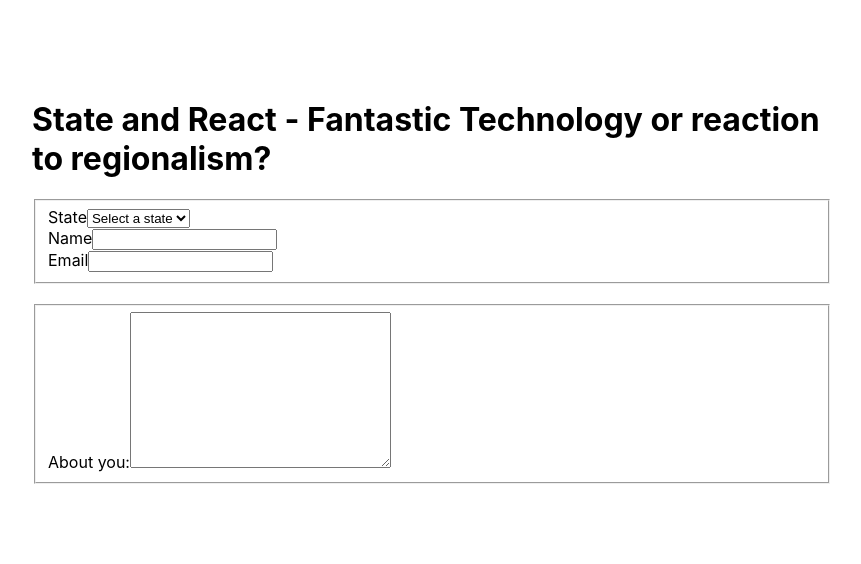
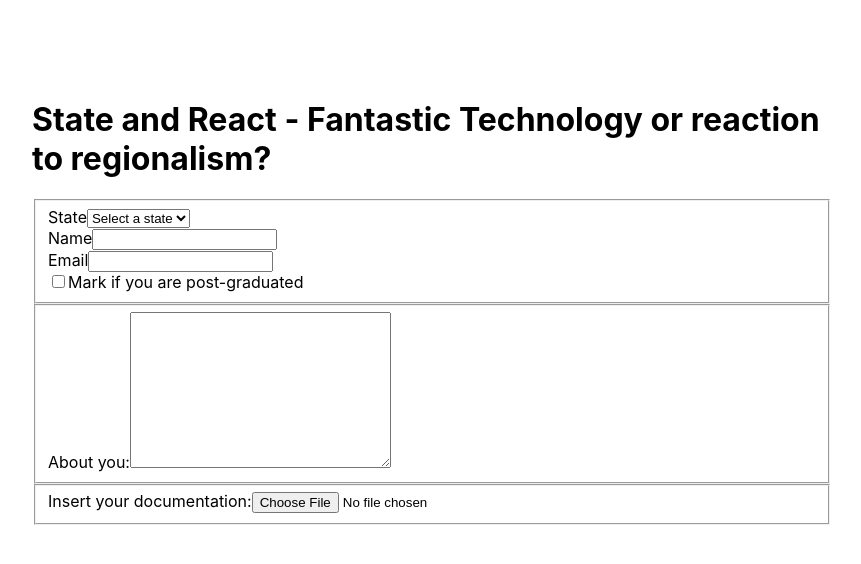
Before and after one commit to lucasiqueira/trybe-exercicios, a React (Create React App) app in the folder 2-front-end/secao-3-componentes-de-estado-eventos-e-formularios-com-react/dia-2-formularios-no-react/my-form-1.0/: page / in a window 1280 px wide. Shown: the top 564 px of the page, without its empty margins (68-929 px from the left). Built offline with nearby package versions, Linux system fonts and the light colour scheme.

Commit message:
feat: adding controlled checkbox element

```diff
--- a/2-front-end/secao-3-componentes-de-estado-eventos-e-formularios-com-react/dia-2-formularios-no-react/my-form-1.0/src/components/Form.jsx
+++ b/2-front-end/secao-3-componentes-de-estado-eventos-e-formularios-com-react/dia-2-formularios-no-react/my-form-1.0/src/components/Form.jsx
@@ -1,25 +1,26 @@
-import { Component } from "react";
+import React, { Component } from "react";
 
 class Form extends Component {
   constructor() {
     super()
-
+    this.fileInput = React.createRef();
     this.state = {
       name: '',
       email: '',
       state: 'Select a state',
       aboutyou: '',
+      postgraduation: false,
     }
   }
 
   handleChange = ({target}) => {
-    const { name, value } = target
+    const { name } = target
+    const value = (target.type === 'checkbox') ? target.checked : target.value;
     this.setState({ [name]: value })
-    console.log(value);
   }
 
   render() {
-    const { name, email, state, aboutyou } = this.state;
+    const { name, email, state, aboutyou, postgraduation } = this.state;
     return(
       <div>
         <h1>State and React - Fantastic Technology or reaction to regionalism?</h1>
@@ -55,10 +56,19 @@
               Email
               <input type="email" name="email" value={ email } onChange={ this.handleChange } />
             </label>
+            <br />
+            <label htmlFor="">
+              <input
+                type="checkbox"
+                name="postgraduation"
+                id="postgraduation"
+                value={ postgraduation }
+                onChange={ this.handleChange }
+              />
+              Mark if you are post-graduated
+            </label>
           </fieldset>
-          <br />
           <fieldset>
-
             <label htmlFor="">
               About you:
               <textarea
@@ -71,6 +81,12 @@
               />
             </label>
           </fieldset>
+          <fieldset>
+            <label htmlFor="">
+              Insert your documentation:
+              <input type="file" name="" id="" ref={this.fileInput} />
+            </label>
+          </fieldset>
         </form>
       </div>
     )
```
